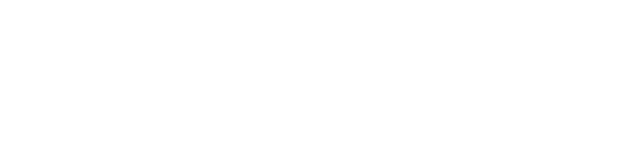
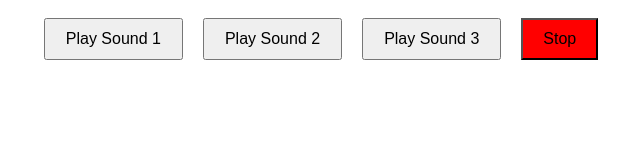
Before and after one commit to acciojob/Soundbar-Anusha-Yadavv, a website: page main.html in a window 1280 px wide. Shown: the whole page, without its empty margins (319-959 px from the left). Drawn offline with Linux system fonts and the light colour scheme.

Commit message:
created a submission

```diff
--- a/main.html
+++ b/main.html
@@ -8,6 +8,9 @@
 
 <body>
 	<!-- the entire body must be written by student -->
+	<div id="buttons" class="container">
+    <!-- Add buttons dynamically using JavaScript -->
+  </div>
     <script type="text/javascript" src="./script.js">
 </script>
 
--- a/script.js
+++ b/script.js
@@ -1 +1,40 @@
 //your JS code here. If required.
+document.addEventListener('DOMContentLoaded', function () {
+  const buttonContainer = document.getElementById('buttons');
+  const sounds = ['sound1.mp3', 'sound2.mp3', 'sound3.mp3']; // Add your sound file names
+
+  // Create buttons dynamically
+  sounds.forEach((sound, index) => {
+    const button = document.createElement('button');
+    button.className = 'btn';
+    button.textContent = `Play Sound ${index + 1}`;
+    button.addEventListener('click', () => playSound(`sounds/${sound}`));
+    buttonContainer.appendChild(button);
+  });
+
+  // Create stop button
+  const stopButton = document.createElement('button');
+  stopButton.className = 'stop';
+  stopButton.textContent = 'Stop';
+  stopButton.addEventListener('click', stopAudio);
+  buttonContainer.appendChild(stopButton);
+});
+
+let audio;
+
+function playSound(soundFile) {
+  // Stop the currently playing audio, if any
+  stopAudio();
+
+  // Create a new audio element
+  audio = new Audio(soundFile);
+  audio.play();
+}
+
+function stopAudio() {
+  // Check if audio is currently playing and stop it
+  if (audio) {
+    audio.pause();
+    audio.currentTime = 0;
+  }
+}
--- a/styles.css
+++ b/styles.css
@@ -1 +1,19 @@
 /*  your css code here. If applicable */
+.container {
+  text-align: center;
+}
+
+.btn {
+  margin: 10px;
+  padding: 10px 20px;
+  font-size: 16px;
+  cursor: pointer;
+}
+
+.stop {
+  margin: 10px;
+  padding: 10px 20px;
+  font-size: 16px;
+  cursor: pointer;
+  background-color: red; /* Example styling for stop button */
+}
```
